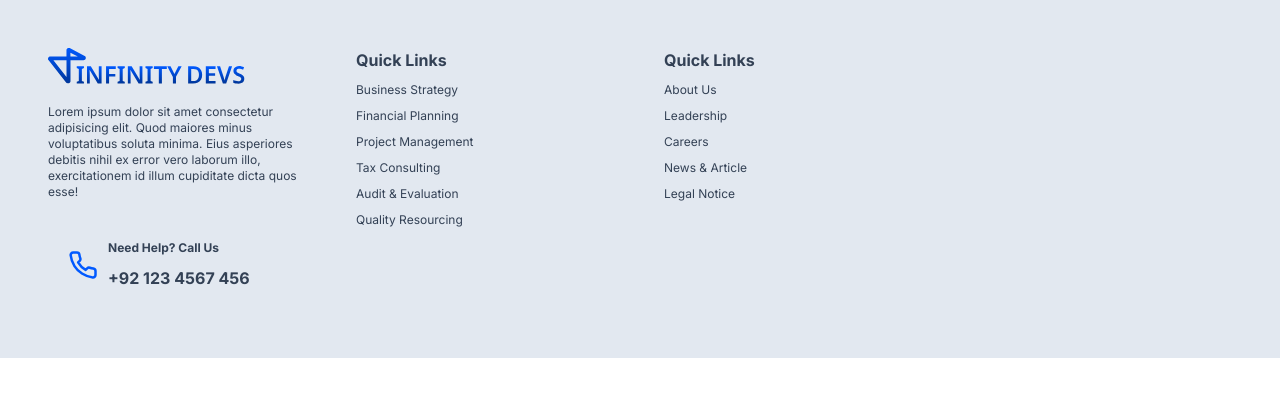
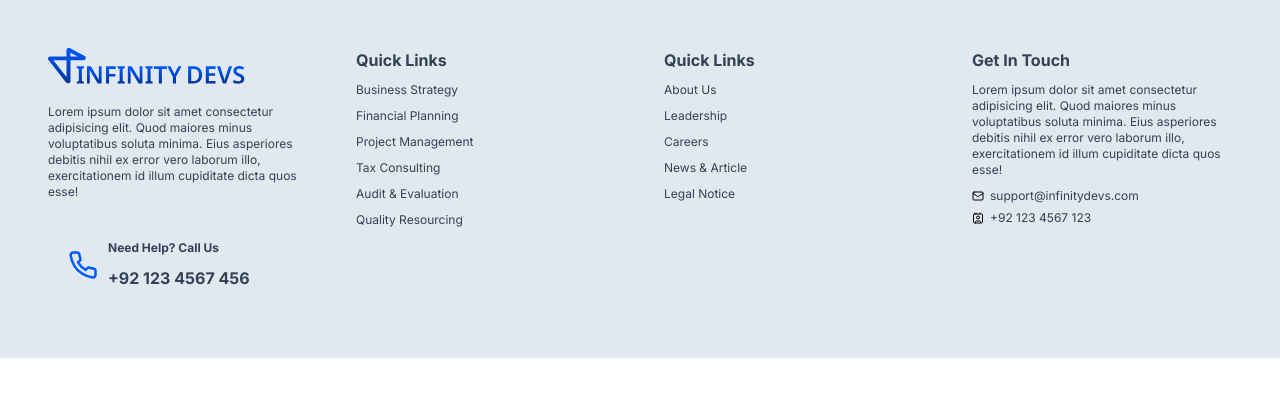
Before and after one commit to InfinityDevsHQ/software-house-next, a Next.js app: page / in a window 1280 px wide. Shown: the top 396 px of the page. Built offline with nearby package versions, Linux system fonts and the light colour scheme.

Commit message:
feat: forth footer column

```diff
--- a/components/general/footer.tsx
+++ b/components/general/footer.tsx
@@ -1,4 +1,4 @@
-import { Phone } from "lucide-react";
+import { Contact, Mail, Phone } from "lucide-react";
 import LogoSvg from "../svgs/logo-svg";
 import { CompanyLinks, QuickLinks } from "@/contants";
 import Link from "next/link";
@@ -43,7 +43,25 @@ export default function Footer() {
             ))}
           </ol>
         </div>
-        <div></div>
+        <div className="flex flex-col gap-2.5">
+          <h6 className="text-base font-bold">Get In Touch</h6>
+          <p>
+            Lorem ipsum dolor sit amet consectetur adipisicing elit. Quod
+            maiores minus voluptatibus soluta minima. Eius asperiores debitis
+            nihil ex error vero laborum illo, exercitationem id illum cupiditate
+            dicta quos esse!
+          </p>
+          <div className="flex flex-col gap-1.5">
+            <Link href={"#"} className="flex items-center gap-1.5">
+              <Mail width={12} height={12} className="text-black" />
+              <span>support@infinitydevs.com</span>
+            </Link>
+            <Link href={"#"} className="flex items-center gap-1.5">
+              <Contact width={12} height={12} className="text-black" />
+              <span>+92 123 4567 123</span>
+            </Link>
+          </div>
+        </div>
       </div>
     </footer>
   );
```
